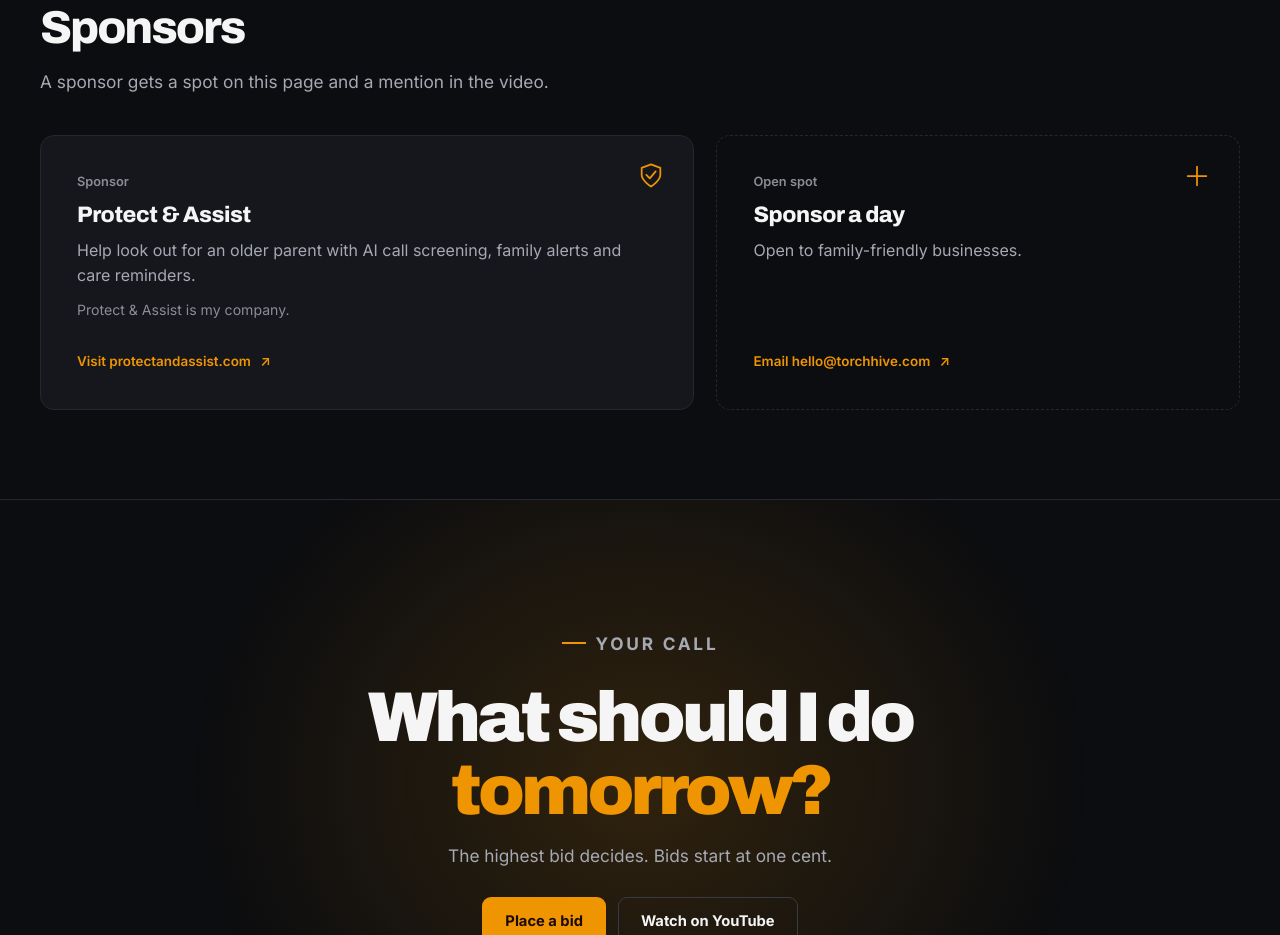
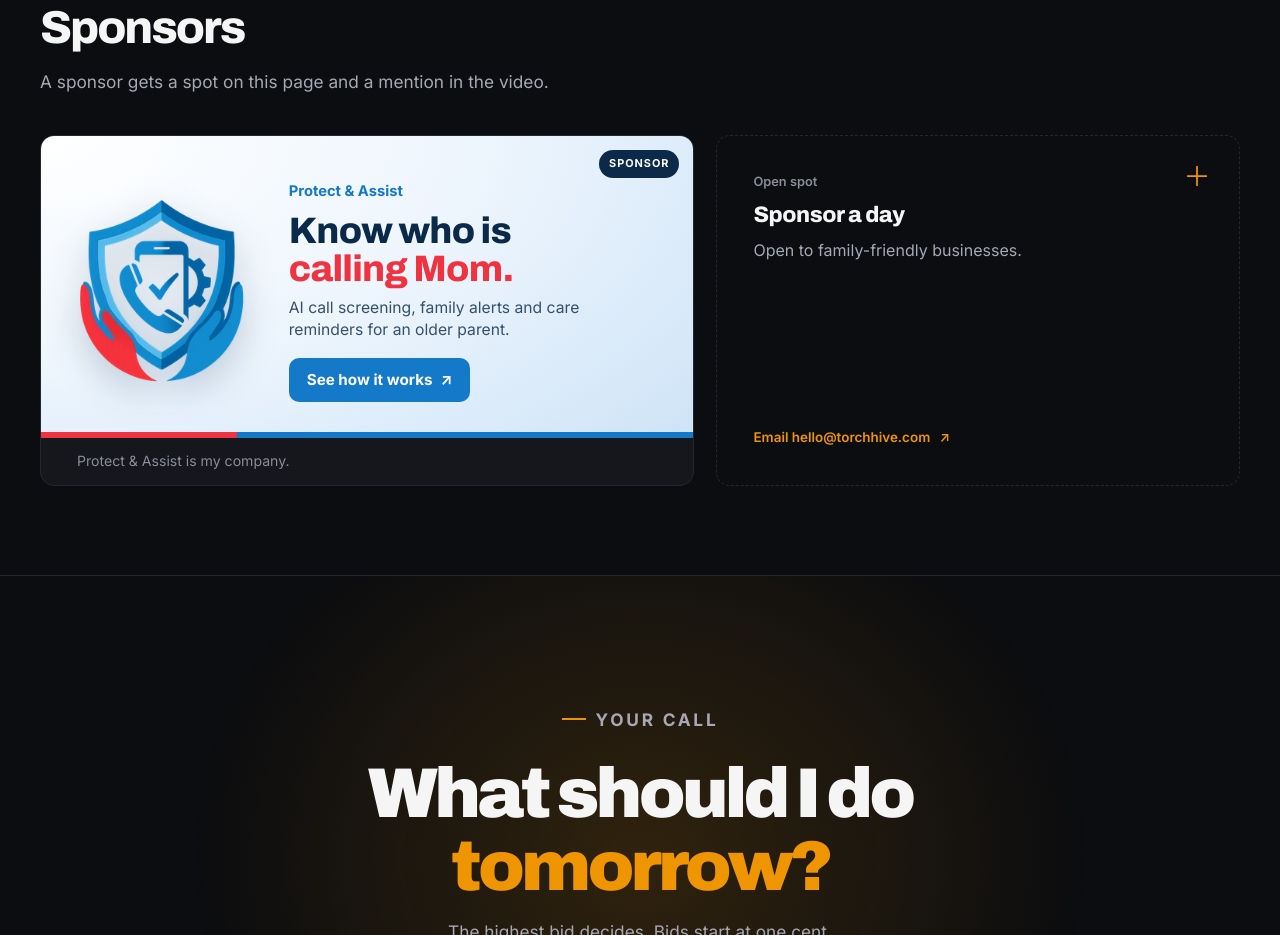
Before and after one commit to protectandassist/daddygofaster, a plain HTML site: page index.html in a window 1280 px wide. Shown: the part 4925-5860 px from the top of the page. Drawn offline with Linux system fonts and the light colour scheme; no server answers.

Commit message:
The Protect & Assist sponsor spot is an ad tile in its own colors, with its real logo
Co-Authored-By: Claude Fable 5.2 <noreply@anthropic.com>

```diff
--- a/index.html
+++ b/index.html
@@ -525,6 +525,26 @@ a.spot:hover{border-color:var(--accent);transform:translateY(-3px)}
 .spot__go{margin-top:auto;padding-top:20px;font-weight:600;color:var(--accent);font-size:.84rem;overflow-wrap:anywhere}
 .spot__go::after{content:" ↗";margin-left:6px}
 .spot--open{border-style:dashed;background:transparent}
+/* the Protect & Assist spot: an ad tile in that brand's own colors, with its real logo */
+.spot--ad{padding:0;gap:0;overflow:hidden}
+.ad{position:relative;flex:1;display:grid;grid-template-columns:minmax(92px,32%) 1fr;align-items:center;gap:clamp(14px,2.4vw,26px);
+  padding:clamp(22px,3vw,36px);padding-top:clamp(34px,4vw,44px);min-height:250px;color:#0B2A4A;
+  background:radial-gradient(130% 150% at 0% 0%,#FFFFFF 0%,#EDF5FD 52%,#CFE4F7 100%)}
+.ad::after{content:"";position:absolute;left:0;right:0;bottom:0;height:6px;background:linear-gradient(90deg,#EF3340 0 30%,#1479C9 30% 100%)}
+.ad__tag{position:absolute;top:14px;right:14px;background:#0B2A4A;color:#fff;font-size:.68rem;font-weight:700;letter-spacing:.09em;text-transform:uppercase;padding:5px 10px;border-radius:999px}
+.ad__logo{width:100%;max-width:190px;height:auto;justify-self:center;filter:drop-shadow(0 12px 18px rgba(11,42,74,.22));transition:transform .25s}
+.spot--ad:hover .ad__logo{transform:scale(1.04)}
+.ad__copy{display:flex;flex-direction:column;align-items:flex-start;gap:8px;min-width:0}
+.ad__brand{font-weight:700;font-size:.92rem;color:#1479C9}
+.ad__head{font-family:var(--display);font-weight:800;font-size:clamp(1.55rem,3.1vw,2.3rem);line-height:1.04;letter-spacing:-.02em;color:#0B2A4A;text-wrap:balance}
+.ad__head em{font-style:normal;color:#EF3340}
+.ad__sub{color:#35506B;font-size:.98rem;line-height:1.45}
+.ad__cta{margin-top:8px;display:inline-flex;align-items:center;min-height:44px;padding:10px 18px;border-radius:10px;background:#1479C9;color:#fff;font-weight:700;font-size:.95rem;transition:background .15s}
+.ad__cta::after{content:"↗";margin-left:8px}
+.spot--ad:hover .ad__cta{background:#0F5FA3}
+.spot--ad .spot__own{margin:0;padding:12px clamp(22px,3vw,36px)}
+@media(max-width:480px){.ad{grid-template-columns:1fr;justify-items:start;min-height:0}.ad__logo{max-width:112px;justify-self:start}}
+@media(prefers-reduced-motion:reduce){.ad__logo{transition:none}.spot--ad:hover .ad__logo{transform:none}}
 
 /* ---- closing call ------------------------------------------ */
 .close{position:relative;overflow:hidden;text-align:center;padding:clamp(64px,9vw,120px) 0}
@@ -949,13 +969,18 @@ a.spot:hover{border-color:var(--accent);transform:translateY(-3px)}
         <p class="lead">A sponsor gets a spot on this page and a mention in the video.</p>
       </div>
       <div class="spots rise">
-        <a class="card spot" href="https://protectandassist.com/" target="_blank" rel="noopener sponsored">
-          <svg class="spot__icon" viewBox="0 0 24 24" fill="none" stroke="currentColor" stroke-width="1.5" stroke-linecap="round" stroke-linejoin="round" aria-hidden="true"><path d="m12 2 8 3v6c0 5-8 10-8 10S4 16 4 11V5l8-3ZM8 11l3 3 5-6"/></svg>
-          <span class="spot__k">Sponsor</span>
-          <h3>Protect &amp; Assist</h3>
-          <p>Help look out for an older parent with AI call screening, family alerts and care reminders.</p>
+        <a class="card spot spot--ad" href="https://protectandassist.com/" target="_blank" rel="noopener sponsored" aria-label="Sponsor: Protect &amp; Assist. Know who is calling Mom. See how it works at protectandassist.com">
+          <div class="ad">
+            <span class="ad__tag">Sponsor</span>
+            <img class="ad__logo" src="/assets/protect-assist-logo.webp" width="240" height="240" alt="Protect &amp; Assist logo" loading="lazy">
+            <div class="ad__copy">
+              <span class="ad__brand">Protect &amp; Assist</span>
+              <strong class="ad__head">Know who is <em>calling Mom.</em></strong>
+              <span class="ad__sub">AI call screening, family alerts and care reminders for an older parent.</span>
+              <span class="ad__cta">See how it works</span>
+            </div>
+          </div>
           <p class="spot__own">Protect &amp; Assist is my company.</p>
-          <span class="spot__go">Visit protectandassist.com</span>
         </a>
         <a class="card spot spot--open" href="mailto:hello@torchhive.com?subject=Sponsoring%20a%20day">
           <svg class="spot__icon" viewBox="0 0 24 24" fill="none" stroke="currentColor" stroke-width="1.5" stroke-linecap="round" aria-hidden="true"><path d="M12 4v16M4 12h16"/></svg>
```
Also changed, not shown: assets/protect-assist-logo.webp (added).
